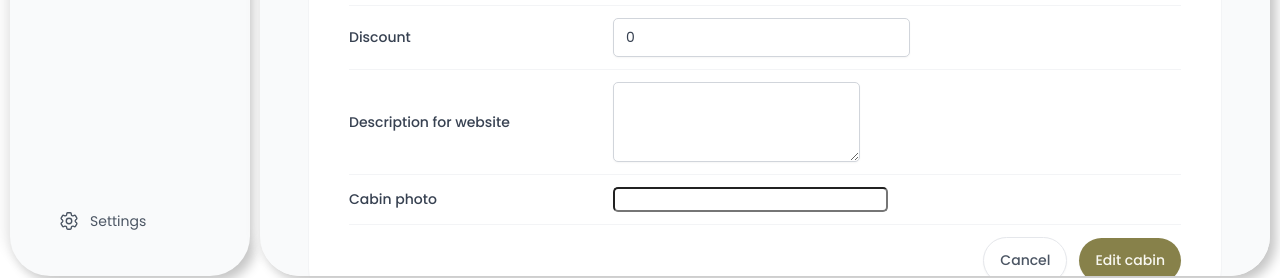
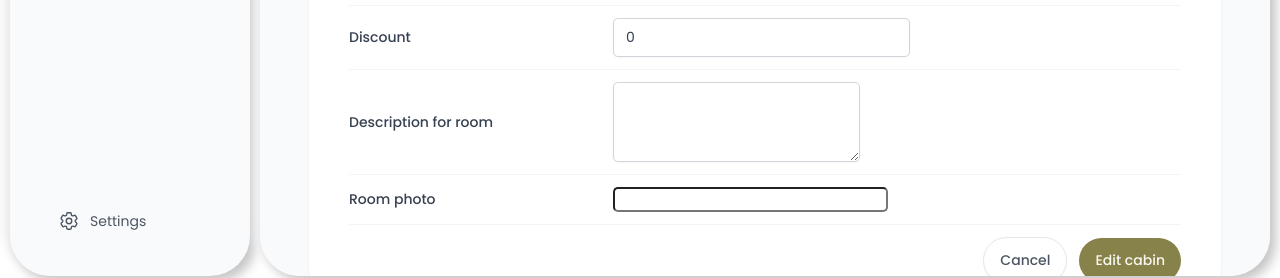
Before and after one commit to muhendawi/serenithea-back-office-app, a React (Vite) app: page /rooms in a window 1280 px wide. Both pictures are taken after a click on the button "Add new room". Shown: the part 514-792 px from the top of the page. Built offline with nearby package versions, Linux system fonts and the light colour scheme; no server answers; the database is empty; a web font is replaced by a local one.

Commit message:
feat: Add form validations

```diff
--- a/src/features/rooms/CreateRoomForm.tsx
+++ b/src/features/rooms/CreateRoomForm.tsx
@@ -1,5 +1,3 @@
-import styled from "styled-components";
-
 import { useForm, type SubmitHandler } from "react-hook-form";
 import Input from "../../ui/Input";
 import Form from "../../ui/Form";
@@ -9,55 +7,23 @@ import Textarea from "../../ui/Textarea";
 import { createRoom } from "../../services/apiRooms";
 import { useMutation, useQueryClient } from "@tanstack/react-query";
 import toast from "react-hot-toast";
-
-const FormRow = styled.div`
-  display: grid;
-  align-items: center;
-  grid-template-columns: 24rem 1fr 1.2fr;
-  gap: 2.4rem;
-
-  padding: 1.2rem 0;
-
-  &:first-child {
-    padding-top: 0;
-  }
-
-  &:last-child {
-    padding-bottom: 0;
-  }
-
-  &:not(:last-child) {
-    border-bottom: 1px solid var(--color-grey-100);
-  }
-
-  &:has(button) {
-    display: flex;
-    justify-content: flex-end;
-    gap: 1.2rem;
-  }
-`;
-
-const Label = styled.label`
-  font-weight: 500;
-`;
-
-// const Error = styled.span`
-//   font-size: 1.4rem;
-//   color: var(--color-red-700);
-// `;
+import type { FormData } from "./roomsTypes";
+import FormRow from "../../ui/FormRow";
 
 function CreateRoomForm() {
-  interface FormData {
-    name: string;
-    maxCapacity: number;
-    regularPrice: number;
-    discount: number;
-    description: string;
-    image: FileList;
-  }
-  const { register, handleSubmit, reset } = useForm<FormData>();
+  const {
+    register,
+    handleSubmit,
+    reset,
+    getValues,
+    formState: { errors },
+  } = useForm<FormData>();
+
+  // queryClient to invalidate queries to refetch the data immediately after any mutation
   const queryClient = useQueryClient();
-  const { mutate, isPending } = useMutation({
+
+  // useMutation hook for inserting new rooms into the database
+  const { mutate, isPending: isCreating } = useMutation({
     mutationFn: createRoom,
     onSuccess: () => {
       toast.success("Room created successfully!");
@@ -67,65 +33,88 @@ function CreateRoomForm() {
     onError: () => toast.error("Failed to create room"),
   });
 
+  // The form submission function
   const onSubmit: SubmitHandler<FormData> = (data) => {
     mutate(data);
   };
 
+  // const onError = (errors: FieldErrors<FormData>) => {
+  //   console.error("Form submission errors:", errors);
+  //   toast.error("Please fill in all required fields.");
+  // };
+
   return (
     <Form onSubmit={handleSubmit(onSubmit)}>
-      <FormRow>
-        <Label htmlFor="name">Room name</Label>
+      <FormRow error={errors.name?.message} label="Room name">
         <Input
           type="text"
           id="name"
           autoComplete="input"
-          {...register("name")}
+          disabled={isCreating}
+          {...register("name", { required: "Room name is required" })}
         />
       </FormRow>
 
-      <FormRow>
-        <Label htmlFor="maxCapacity">Maximum capacity</Label>
+      <FormRow error={errors.maxCapacity?.message} label="Maximum capacity">
         <Input
           type="number"
           id="maxCapacity"
           autoComplete="input"
-          {...register("maxCapacity")}
+          disabled={isCreating}
+          {...register("maxCapacity", {
+            required: "Max capacity is required",
+            min: {
+              value: 1,
+              message: "Capacity should be at least 1",
+            },
+          })}
         />
       </FormRow>
 
-      <FormRow>
-        <Label htmlFor="regularPrice">Regular price</Label>
+      <FormRow error={errors.regularPrice?.message} label="Regular price">
         <Input
           type="number"
           id="regularPrice"
           autoComplete="input"
-          {...register("regularPrice")}
+          disabled={isCreating}
+          {...register("regularPrice", {
+            required: "Regular price is required",
+            min: {
+              value: 1,
+              message: "Price should be at least 1",
+            },
+          })}
         />
       </FormRow>
 
-      <FormRow>
-        <Label htmlFor="discount">Discount</Label>
+      <FormRow error={errors.discount?.message} label="Discount">
         <Input
           type="number"
           id="discount"
           defaultValue={0}
           autoComplete="input"
-          {...register("discount")}
+          disabled={isCreating}
+          {...register("discount", {
+            required: "Discount is required",
+
+            validate: (value: number) =>
+              value <= Number(getValues("regularPrice")) ||
+              "Discount should be less than the regular price",
+          })}
         />
       </FormRow>
 
-      <FormRow>
-        <Label htmlFor="description">Description for website</Label>
+      <FormRow error={errors.description?.message} label="Description for room">
         <Textarea
           id="description"
           defaultValue=""
-          {...register("description")}
+          disabled={isCreating}
+          {...register("description", { required: "Description is required" })}
         />
       </FormRow>
 
-      <FormRow>
-        <Label htmlFor="image">Cabin photo</Label>
-        <FileInput id="image" accept="image/*" />
+      <FormRow label="Room photo">
+        <FileInput id="image" accept="image/*" disabled={isCreating} />
       </FormRow>
 
       <FormRow>
@@ -133,7 +122,7 @@ function CreateRoomForm() {
         <Button $variation="secondary" type="reset">
           Cancel
         </Button>
-        <Button disabled={isPending}>Edit cabin</Button>
+        <Button disabled={isCreating}>Edit cabin</Button>
       </FormRow>
     </Form>
   );
--- a/src/features/rooms/RoomRow.tsx
+++ b/src/features/rooms/RoomRow.tsx
@@ -69,13 +69,13 @@ const RoomRow = ({
     onSuccess: () => {
       toast.success(
         <span>
-          Room No.{" "}
+          Room{" "}
           <span
             style={{
               textDecoration: "underline",
             }}
           >
-            {id}
+            {name}
           </span>{" "}
           is successfully deleted
         </span>
--- /dev/null
+++ b/src/features/rooms/roomsTypes.ts
@@ -0,0 +1,10 @@
+interface FormData {
+  name: string;
+  maxCapacity: number;
+  regularPrice: number;
+  discount: number;
+  description: string;
+  image: FileList;
+}
+
+export { type FormData };
--- a/src/ui/AppLayout.tsx
+++ b/src/ui/AppLayout.tsx
@@ -17,7 +17,7 @@ const Main = styled.main`
   border-radius: 4rem;
   box-shadow: var(--shadow-layout-main);
   z-index: 902;
-  overflow-y: auto;
+  overflow-y: scroll;
 `;
 
 const Container = styled.div`
--- /dev/null
+++ b/src/ui/FormRow.tsx
@@ -0,0 +1,77 @@
+import { isValidElement, type ReactElement, type ReactNode } from "react";
+
+import styled from "styled-components";
+
+const StyledFormRow = styled.div`
+  display: grid;
+  align-items: center;
+  grid-template-columns: 24rem 1fr 1.2fr;
+  gap: 2.4rem;
+
+  padding: 1.2rem 0;
+
+  &:first-child {
+    padding-top: 0;
+  }
+
+  &:last-child {
+    padding-bottom: 0;
+  }
+
+  &:not(:last-child) {
+    border-bottom: 1px solid var(--color-grey-100);
+  }
+
+  &:has(button) {
+    display: flex;
+    justify-content: flex-end;
+    gap: 1.2rem;
+  }
+`;
+
+const Label = styled.label`
+  font-weight: 500;
+`;
+
+const Error = styled.span`
+  font-size: 1.4rem;
+  color: var(--color-red-700);
+`;
+
+//------------------------------------------------------------------------------------------------
+
+type FormRowProps = {
+  label?: string;
+  error?: string;
+  children: ReactNode;
+};
+
+// Define expected child props
+interface ElementProps {
+  id?: string;
+  [key: string]: unknown;
+}
+
+// Type guard with proper typing
+const isReactElementWithProps = (
+  child: ReactNode
+): child is ReactElement<ElementProps> => {
+  return isValidElement(child);
+};
+
+const FormRow = ({ label, error, children }: FormRowProps) => {
+  let childId: string | undefined;
+  if (isReactElementWithProps(children) && children.props.id) {
+    childId = children.props.id;
+  }
+
+  return (
+    <StyledFormRow>
+      {label && <Label htmlFor={childId}>{label}</Label>}
+      {children}
+      {error && <Error>{error}</Error>}
+    </StyledFormRow>
+  );
+};
+
+export default FormRow;
```
